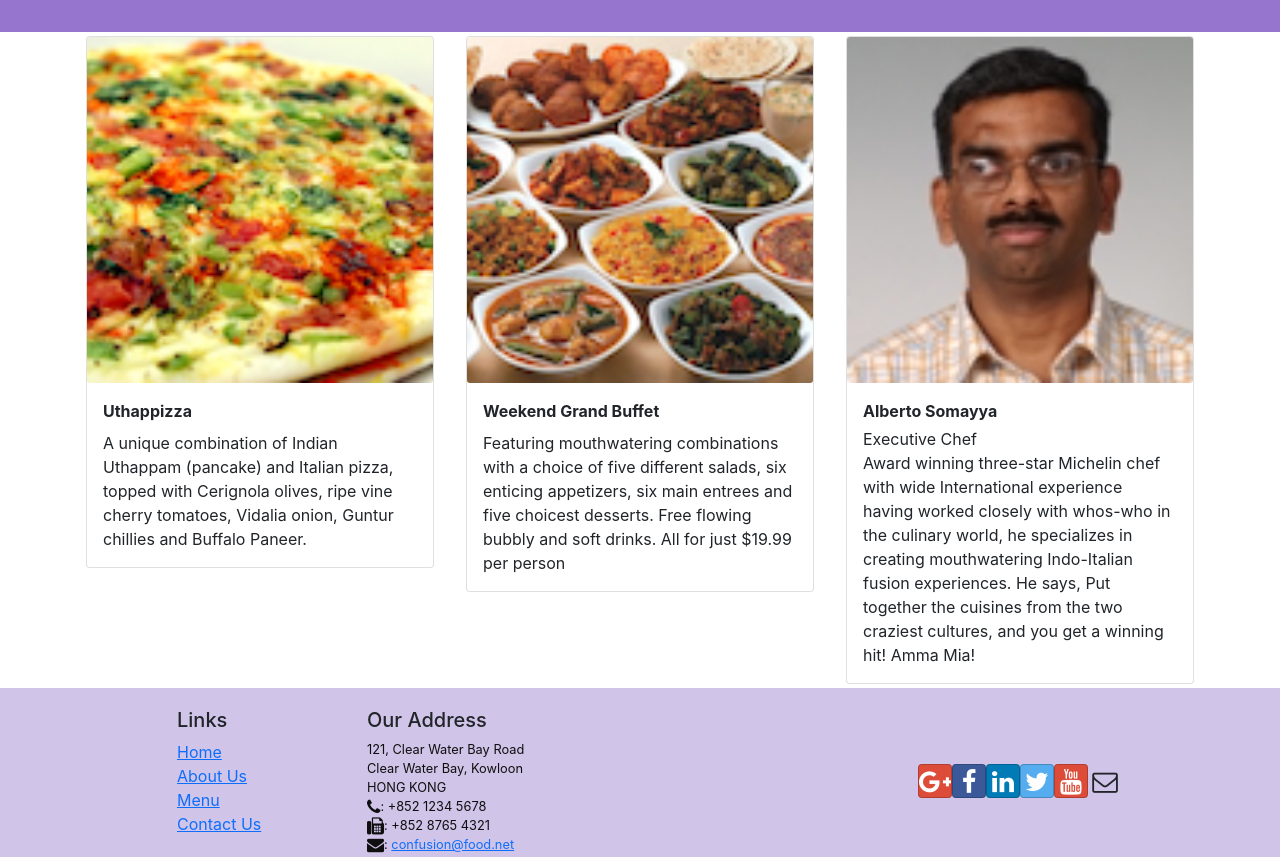
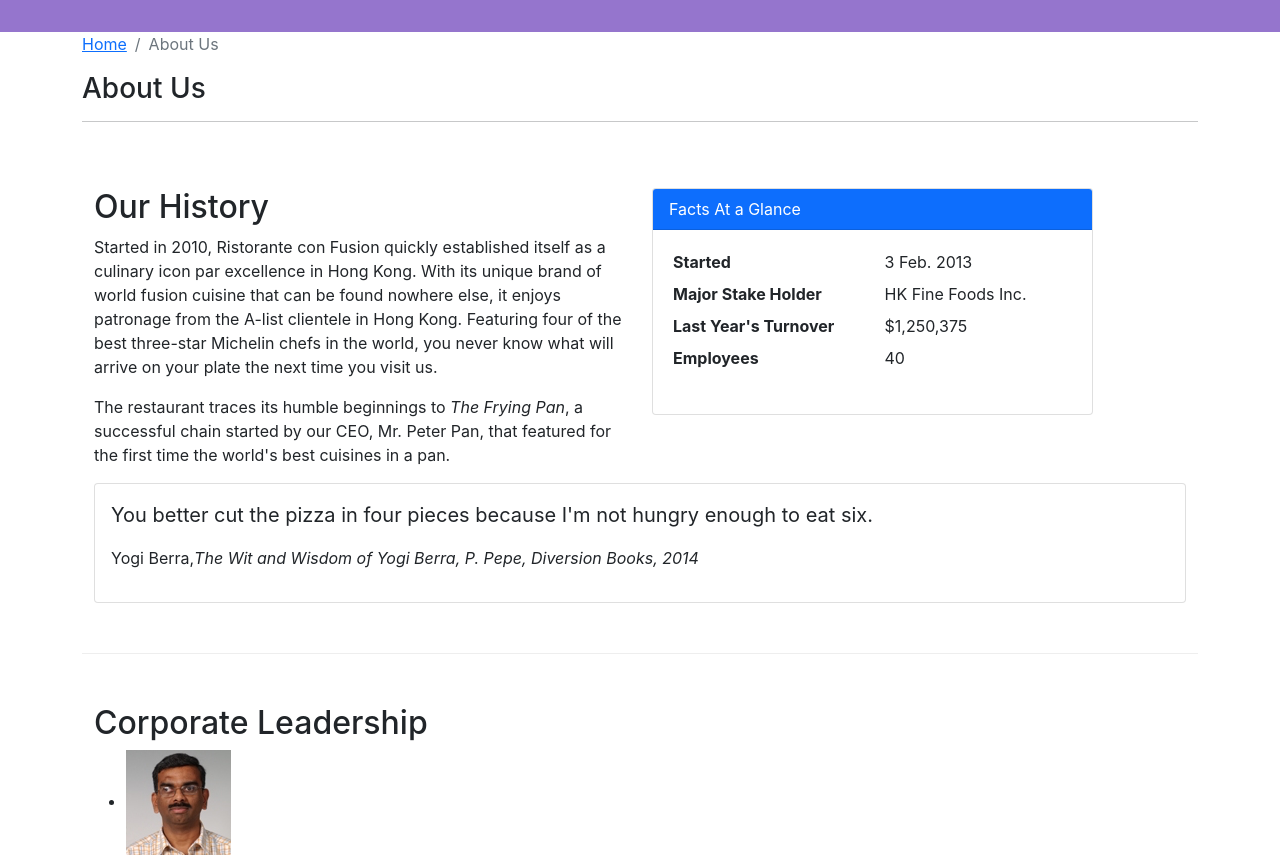
Before and after one commit to victhangnguyen/RJS101x_LAB_thangncfx16840, a React (Create React App) app: page /aboutus in a window 1280 px wide. Shown: the part 340-1197 px from the top of the page. Built offline with nearby package versions, Linux system fonts and the light colour scheme.

Commit message:
React Router and Single Page Applications

```diff
--- /dev/null
+++ b/src/components/AboutComponent.js
@@ -0,0 +1,117 @@
+import React from 'react';
+import {
+  Breadcrumb,
+  BreadcrumbItem,
+  Card,
+  CardBody,
+  CardHeader,
+  Media,
+} from 'reactstrap';
+import { Link } from 'react-router-dom';
+
+function RenderLeader({ leader }) {
+  return (
+    <Media tag="li">
+      <Media left middle>
+        <Media object src={leader.image} alt={leader.name} />
+      </Media>
+      <Media body className="ml-5">
+        <Media heading>{leader.name}</Media>
+        <p>{leader.designation}</p>
+        <p>{leader.description}</p>
+      </Media>
+    </Media>
+  );
+}
+
+function About(props) {
+  const leaders = props.leaders.map((leader) => {
+    return <RenderLeader leader={leader} />;
+  });
+
+  return (
+    <div className="container">
+      <div className="row">
+        <Breadcrumb>
+          <BreadcrumbItem>
+            <Link to="/home">Home</Link>
+          </BreadcrumbItem>
+          <BreadcrumbItem active>About Us</BreadcrumbItem>
+        </Breadcrumb>
+        <div className="col-12">
+          <h3>About Us</h3>
+          <hr />
+        </div>
+      </div>
+      <div className="row row-content">
+        <div className="col-12 col-md-6">
+          <h2>Our History</h2>
+          <p>
+            Started in 2010, Ristorante con Fusion quickly established itself as
+            a culinary icon par excellence in Hong Kong. With its unique brand
+            of world fusion cuisine that can be found nowhere else, it enjoys
+            patronage from the A-list clientele in Hong Kong. Featuring four of
+            the best three-star Michelin chefs in the world, you never know what
+            will arrive on your plate the next time you visit us.
+          </p>
+          <p>
+            The restaurant traces its humble beginnings to{' '}
+            <em>The Frying Pan</em>, a successful chain started by our CEO, Mr.
+            Peter Pan, that featured for the first time the world's best
+            cuisines in a pan.
+          </p>
+        </div>
+        <div className="col-12 col-md-5">
+          <Card>
+            <CardHeader className="bg-primary text-white">
+              Facts At a Glance
+            </CardHeader>
+            <CardBody>
+              <dl className="row p-1">
+                <dt className="col-6">Started</dt>
+                <dd className="col-6">3 Feb. 2013</dd>
+                <dt className="col-6">Major Stake Holder</dt>
+                <dd className="col-6">HK Fine Foods Inc.</dd>
+                <dt className="col-6">Last Year's Turnover</dt>
+                <dd className="col-6">$1,250,375</dd>
+                <dt className="col-6">Employees</dt>
+                <dd className="col-6">40</dd>
+              </dl>
+            </CardBody>
+          </Card>
+        </div>
+        <div className="col-12">
+          <Card>
+            <CardBody className="bg-faded">
+              <figure>
+                <blockquote className="blockquote">
+                  <p className="mb-0">
+                    You better cut the pizza in four pieces because I'm not
+                    hungry enough to eat six.
+                  </p>
+                </blockquote>
+                <figcaption className="blockquote-footers">
+                  Yogi Berra,
+                  <cite title="Source Title">
+                    The Wit and Wisdom of Yogi Berra, P. Pepe, Diversion Books,
+                    2014
+                  </cite>
+                </figcaption>
+              </figure>
+            </CardBody>
+          </Card>
+        </div>
+      </div>
+      <div className="row row-content">
+        <div className="col-12">
+          <h2>Corporate Leadership</h2>
+        </div>
+        <div className="col-12">
+          <Media list>{leaders}</Media>
+        </div>
+      </div>
+    </div>
+  );
+}
+
+export default About;
--- a/src/components/MainComponent.js
+++ b/src/components/MainComponent.js
@@ -1,12 +1,13 @@
 import React from 'react';
 import { Routes, Route, useParams } from 'react-router-dom';
 //! imp Components
+import Header from './HeaderComponent';
+import Footer from './FooterComponent';
 import Home from './HomeComponent';
 import Menu from './MenuComponent';
+import DishDetail from './DishdetailComponent';
 import Contact from './ContactComponent';
-import DishDetail from './DishdetailComponent';
-import Header from './HeaderComponent';
-import Footer from './FooterComponent';
+import About from './AboutComponent';
 
 //! import shared
 import { DISHES } from '../shared/dishes';
@@ -76,6 +77,7 @@
           <Route path="/menu" element={<Menu dishes={this.state.dishes} />} />
           <Route path="/menu/:dishId" element={<DishWithId />} />
           <Route path="/contactus" element={<Contact />} />
+          <Route path="/aboutus" element={<About leaders={this.state.leaders}/>} />
           <Route
             path="*"
             element={
```
